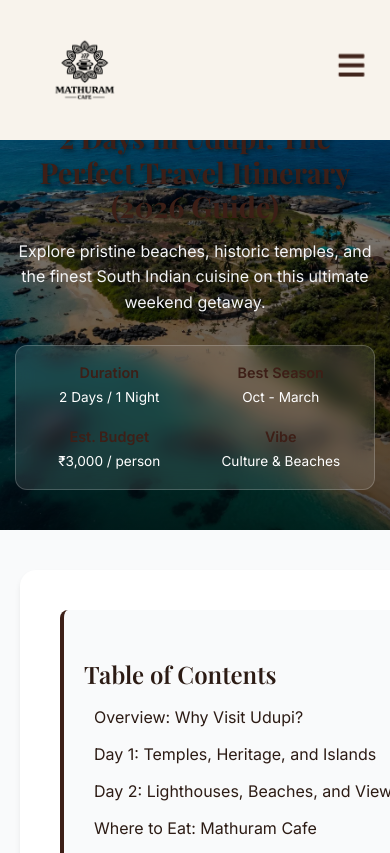
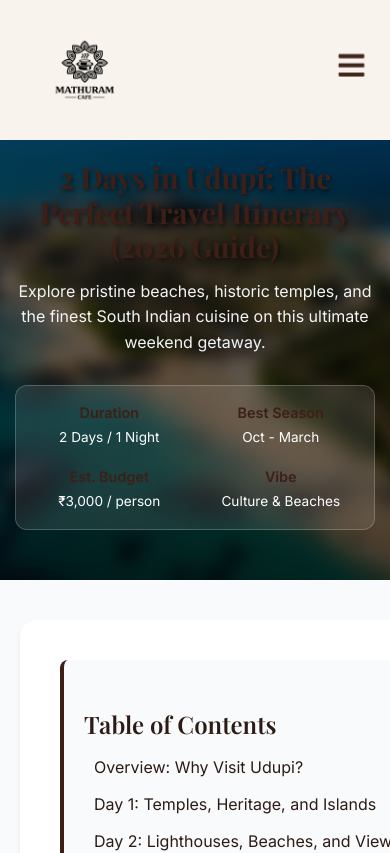
Before and after one commit to chiragudayashetty-tech/MathuramCafe-Website, a React (Vite) app: page /travel-guide/udupi-2-day-itinerary in a window 390 px wide. Shown: the top 853 px of the page. Built offline with nearby package versions, Linux system fonts and the light colour scheme; a web font is replaced by a local one.

Commit message:
Fix final UI bugs: 100vw preloader truncation, blurred hero background, navbar overlap, and footer logo scale

```diff
--- a/src/components/Footer.css
+++ b/src/components/Footer.css
@@ -19,9 +19,7 @@
 }
 
 .brand-section .footer-logo {
-  height: 120px;
-  transform: scale(1.3);
-  transform-origin: left center;
+  height: 140px;
   margin-bottom: 16px;
 }
 
--- a/src/components/Preloader.css
+++ b/src/components/Preloader.css
@@ -2,7 +2,7 @@
   position: fixed;
   top: 0;
   left: 0;
-  width: 100vw;
+  width: 100%;
   height: 100vh;
   background-color: #F8F3EC; /* Clean off-white background */
   z-index: 9999;
--- a/src/pages/TravelGuide.css
+++ b/src/pages/TravelGuide.css
@@ -91,7 +91,7 @@
 /* Mobile Responsiveness */
 @media (max-width: 768px) {
   .travel-guide-page {
-    padding-top: 100px;
+    padding-top: 150px;
     padding-bottom: 40px;
   }
 
--- a/src/pages/guides/UdupiItinerary.css
+++ b/src/pages/guides/UdupiItinerary.css
@@ -12,8 +12,17 @@
   justify-content: center;
   text-align: center;
   color: var(--color-text-inverse, #fff);
-  background: linear-gradient(rgba(0,0,0,0.4), rgba(0,0,0,0.7)), url('/assets/Photos/Travel/st-marys-island.webp') center/cover no-repeat;
   margin-top: 0; /* Navbar is fixed, padding handles the rest */
+  overflow: hidden;
+}
+
+.itinerary-hero::before {
+  content: '';
+  position: absolute;
+  top: -20px; left: -20px; right: -20px; bottom: -20px;
+  background: linear-gradient(rgba(0,0,0,0.5), rgba(0,0,0,0.7)), url('/assets/Photos/Travel/st-marys-island.webp') center/cover no-repeat;
+  filter: blur(8px);
+  z-index: 0;
 }
 
 .itinerary-hero-content {
@@ -78,7 +87,7 @@
   .itinerary-hero {
       height: auto;
       min-height: auto;
-      padding: 120px 15px 40px;
+      padding: 160px 15px 50px;
   }
 
   .itinerary-hero h1 {
```
